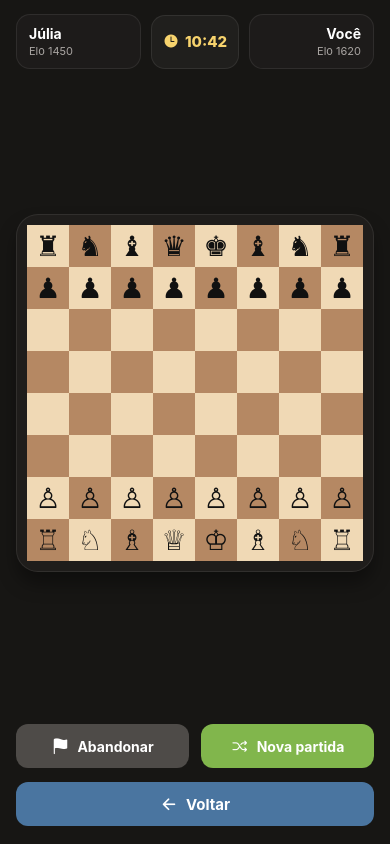
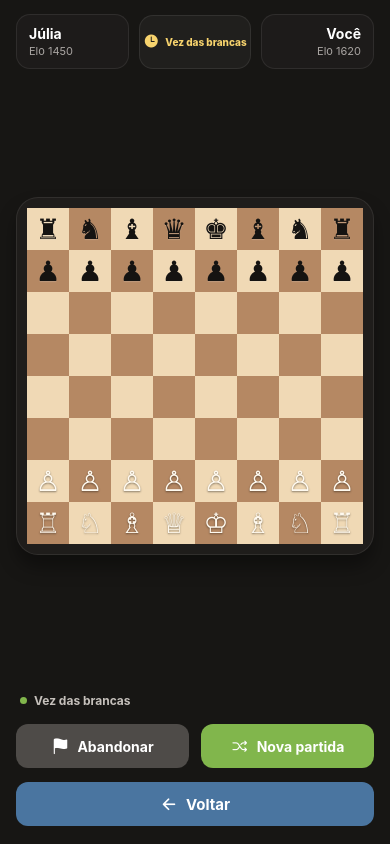
Before and after one commit to Renessey/WinXadrez, a React Native app: screen /Game in a window 390 px wide. Built offline with nearby package versions, Linux system fonts and the light colour scheme.

Commit message:
Deixando jogo Jogável

```diff
--- a/package.json
+++ b/package.json
@@ -7,6 +7,7 @@
     "@react-navigation/bottom-tabs": "^7.19.2",
     "@react-navigation/native": "^7.4.1",
     "@react-navigation/native-stack": "^7.19.2",
+    "chess.js": "^1.4.0",
     "expo": "~57.0.24",
     "expo-font": "~57.0.4",
     "expo-status-bar": "~57.0.1",
--- a/src/screens/GameScreen.tsx
+++ b/src/screens/GameScreen.tsx
@@ -1,46 +1,72 @@
-import React from 'react';
-import { View, Text, StyleSheet, TouchableOpacity } from 'react-native';
+import React, { useMemo, useState } from 'react';
+import { Alert, View, Text, StyleSheet, TouchableOpacity } from 'react-native';
 import { NativeStackScreenProps } from '@react-navigation/native-stack';
 import { Ionicons } from '@expo/vector-icons';
+import { Chess, Color, Square } from 'chess.js';
 import { RootStackParamList } from '../types/navigation';
 
 type Props = NativeStackScreenProps<RootStackParamList, 'Game'>;
 
-const boardRows = Array.from({ length: 8 }, (_, rowIndex) =>
-  Array.from({ length: 8 }, (_, colIndex) => {
-    const isDark = (rowIndex + colIndex) % 2 === 1;
-    const piece =
-      rowIndex === 1
-        ? '♟'
-        : rowIndex === 6
-          ? '♙'
-          : rowIndex === 0 && (colIndex === 0 || colIndex === 7)
-            ? '♜'
-            : rowIndex === 0 && (colIndex === 1 || colIndex === 6)
-              ? '♞'
-              : rowIndex === 0 && (colIndex === 2 || colIndex === 5)
-                ? '♝'
-                : rowIndex === 0 && colIndex === 3
-                  ? '♛'
-                  : rowIndex === 0 && colIndex === 4
-                    ? '♚'
-                    : rowIndex === 7 && (colIndex === 0 || colIndex === 7)
-                      ? '♖'
-                      : rowIndex === 7 && (colIndex === 1 || colIndex === 6)
-                        ? '♘'
-                        : rowIndex === 7 && (colIndex === 2 || colIndex === 5)
-                          ? '♗'
-                          : rowIndex === 7 && colIndex === 3
-                            ? '♕'
-                            : rowIndex === 7 && colIndex === 4
-                              ? '♔'
-                              : '';
-
-    return { isDark, piece };
-  })
-);
+const files = ['a', 'b', 'c', 'd', 'e', 'f', 'g', 'h'];
+const pieceSymbols: Record<Color, Record<string, string>> = {
+  w: { p: '♙', n: '♘', b: '♗', r: '♖', q: '♕', k: '♔' },
+  b: { p: '♟', n: '♞', b: '♝', r: '♜', q: '♛', k: '♚' },
+};
 
 export default function GameScreen({ navigation }: Props) {
+  const [game, setGame] = useState(() => new Chess());
+  const [fen, setFen] = useState(game.fen());
+  const [selectedSquare, setSelectedSquare] = useState<Square | null>(null);
+  const [lastMove, setLastMove] = useState<{ from: Square; to: Square } | null>(null);
+  const [errorMessage, setErrorMessage] = useState('');
+
+  const board = useMemo(() => game.board(), [fen, game]);
+  const legalTargets = useMemo(
+    () => selectedSquare ? game.moves({ square: selectedSquare, verbose: true }).map((move) => move.to) : [],
+    [selectedSquare, fen, game],
+  );
+
+  const resetGame = () => {
+    const nextGame = new Chess();
+    setGame(nextGame);
+    setFen(nextGame.fen());
+    setSelectedSquare(null);
+    setLastMove(null);
+    setErrorMessage('');
+  };
+
+  const handleSquarePress = (square: Square) => {
+    setErrorMessage('');
+    const piece = game.get(square);
+
+    if (selectedSquare && legalTargets.includes(square)) {
+      try {
+        const move = game.move({ from: selectedSquare, to: square, promotion: 'q' });
+        setFen(game.fen());
+        setLastMove({ from: move.from as Square, to: move.to as Square });
+        setSelectedSquare(null);
+        return;
+      } catch {
+        setErrorMessage('Esse movimento não é válido.');
+        return;
+      }
+    }
+
+    if (piece && piece.color === game.turn()) {
+      setSelectedSquare(square);
+    } else {
+      setSelectedSquare(null);
+    }
+  };
+
+  const gameStatus = game.isCheckmate()
+    ? `Xeque-mate. ${game.turn() === 'w' ? 'Pretas' : 'Brancas'} venceram.`
+    : game.isDraw()
+      ? 'Empate. A partida terminou.'
+      : game.isCheck()
+        ? `Xeque nas ${game.turn() === 'w' ? 'brancas' : 'pretas'}.`
+        : `Vez das ${game.turn() === 'w' ? 'brancas' : 'pretas'}`;
+
   return (
     <View style={styles.container}>
       <View style={styles.topBar}>
@@ -49,9 +75,9 @@ export default function GameScreen({ navigation }: Props) {
           <Text style={styles.playerElo}>Elo 1450</Text>
         </View>
 
-        <View style={styles.timerBox}>
+        <View style={[styles.timerBox, game.isCheck() && styles.timerBoxAlert]}>
           <Ionicons name="time" size={16} color="#f7d36d" />
-          <Text style={styles.timerText}>10:42</Text>
+          <Text style={styles.timerText}>{gameStatus}</Text>
         </View>
 
         <View style={styles.playerInfoRight}>
@@ -62,31 +88,55 @@ export default function GameScreen({ navigation }: Props) {
 
       <View style={styles.boardArea}>
         <View style={styles.boardWrapper}>
-          {boardRows.map((row, rowIndex) => (
+          {board.map((row, rowIndex) => (
             <View key={`row-${rowIndex}`} style={styles.row}>
-              {row.map((cell, colIndex) => (
-                <View
+              {row.map((piece, colIndex) => {
+                const square = `${files[colIndex]}${8 - rowIndex}` as Square;
+                const isDark = (rowIndex + colIndex) % 2 === 1;
+                const isSelected = selectedSquare === square;
+                const isTarget = legalTargets.includes(square);
+                const isLastMove = lastMove?.from === square || lastMove?.to === square;
+
+                return <TouchableOpacity
                   key={`cell-${rowIndex}-${colIndex}`}
                   style={[
                     styles.cell,
-                    cell.isDark ? styles.darkCell : styles.lightCell,
+                    isDark ? styles.darkCell : styles.lightCell,
+                    isLastMove && styles.lastMoveCell,
+                    isSelected && styles.selectedCell,
                   ]}
+                  activeOpacity={0.8}
+                  onPress={() => handleSquarePress(square)}
                 >
-                  {cell.piece ? <Text style={styles.piece}>{cell.piece}</Text> : null}
-                </View>
-              ))}
+                  {isTarget && <View style={piece ? styles.captureTarget : styles.moveTarget} />}
+                  {piece ? <Text style={[styles.piece, piece.color === 'b' ? styles.blackPiece : styles.whitePiece]}>{pieceSymbols[piece.color][piece.type]}</Text> : null}
+                </TouchableOpacity>;
+              })}
             </View>
           ))}
         </View>
       </View>
 
+      <View style={styles.statusBar}>
+        <View style={styles.statusDot} />
+        <Text style={styles.statusText}>{gameStatus}</Text>
+        {errorMessage ? <Text style={styles.errorText}>{errorMessage}</Text> : null}
+      </View>
+
       <View style={styles.actionBar}>
-        <TouchableOpacity style={styles.actionButtonSecondary} activeOpacity={0.8}>
+        <TouchableOpacity
+          style={styles.actionButtonSecondary}
+          activeOpacity={0.8}
+          onPress={() => Alert.alert('Abandonar partida?', 'Você poderá iniciar uma nova partida depois.', [
+            { text: 'Continuar jogando', style: 'cancel' },
+            { text: 'Abandonar', style: 'destructive', onPress: resetGame },
+          ])}
+        >
           <Ionicons name="flag" size={18} color="#ffffff" />
           <Text style={styles.actionText}>Abandonar</Text>
         </TouchableOpacity>
 
-        <TouchableOpacity style={styles.actionButtonPrimary} activeOpacity={0.8}>
+        <TouchableOpacity style={styles.actionButtonPrimary} activeOpacity={0.8} onPress={resetGame}>
           <Ionicons name="shuffle" size={18} color="#ffffff" />
           <Text style={styles.actionText}>Nova partida</Text>
         </TouchableOpacity>
@@ -149,7 +199,7 @@ const styles = StyleSheet.create({
     marginTop: 2,
   },
   timerBox: {
-    width: 88,
+    width: 112,
     height: 54,
     borderRadius: 14,
     backgroundColor: '#201f1d',
@@ -163,7 +213,12 @@ const styles = StyleSheet.create({
   timerText: {
     color: '#f7d36d',
     fontWeight: '800',
-    fontSize: 15,
+    fontSize: 10,
+    textAlign: 'center',
+    maxWidth: 82,
+  },
+  timerBoxAlert: {
+    borderColor: 'rgba(255,107,107,0.5)',
   },
   boardArea: {
     flex: 1,
@@ -195,6 +250,12 @@ const styles = StyleSheet.create({
     alignItems: 'center',
     justifyContent: 'center',
   },
+  lastMoveCell: {
+    backgroundColor: '#c9b458',
+  },
+  selectedCell: {
+    backgroundColor: '#81b64c',
+  },
   lightCell: {
     backgroundColor: '#f0d9b5',
   },
@@ -206,6 +267,59 @@ const styles = StyleSheet.create({
     lineHeight: 28,
     color: '#111111',
     textAlign: 'center',
+  },
+  blackPiece: {
+    color: '#151311',
+    textShadowColor: 'rgba(255,255,255,0.18)',
+    textShadowOffset: { width: 0, height: 1 },
+    textShadowRadius: 1,
+  },
+  whitePiece: {
+    color: '#fffaf0',
+    textShadowColor: 'rgba(0,0,0,0.45)',
+    textShadowOffset: { width: 0, height: 1 },
+    textShadowRadius: 2,
+  },
+  moveTarget: {
+    position: 'absolute',
+    width: 12,
+    height: 12,
+    borderRadius: 6,
+    backgroundColor: 'rgba(40,40,35,0.38)',
+  },
+  captureTarget: {
+    position: 'absolute',
+    top: 4,
+    right: 4,
+    bottom: 4,
+    left: 4,
+    borderRadius: 999,
+    borderWidth: 4,
+    borderColor: 'rgba(40,40,35,0.35)',
+  },
+  statusBar: {
+    minHeight: 32,
+    flexDirection: 'row',
+    alignItems: 'center',
+    gap: 7,
+    paddingHorizontal: 4,
+    marginTop: 2,
+  },
+  statusDot: {
+    width: 7,
+    height: 7,
+    borderRadius: 4,
+    backgroundColor: '#81b64c',
+  },
+  statusText: {
+    flex: 1,
+    color: '#c5c0bb',
+    fontSize: 12,
+    fontWeight: '700',
+  },
+  errorText: {
+    color: '#ff8c8c',
+    fontSize: 10,
   },
   actionBar: {
     flexDirection: 'row',
```
Also changed, not shown: 1 other file (tests, documents, lock files or other folders).
